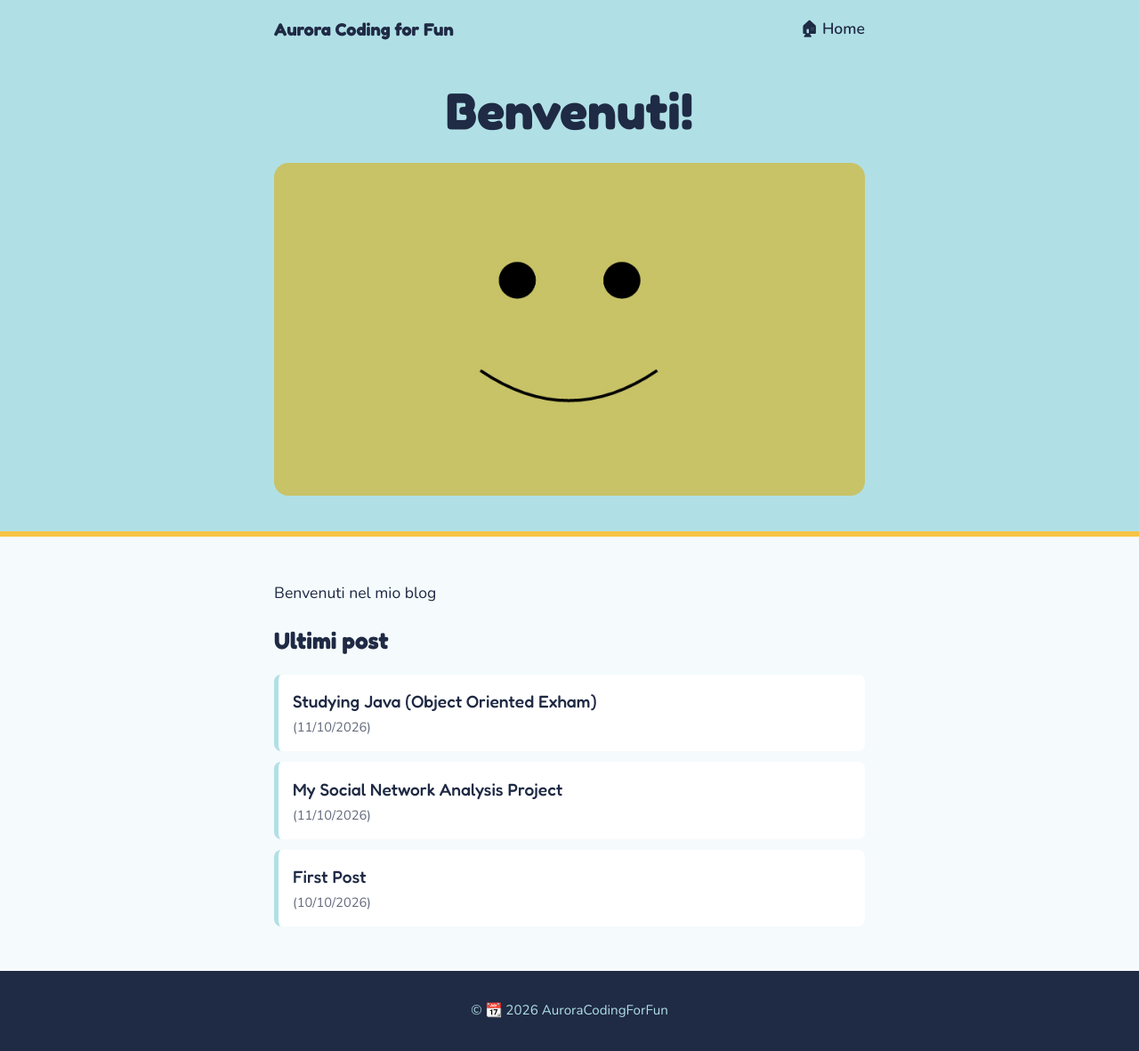
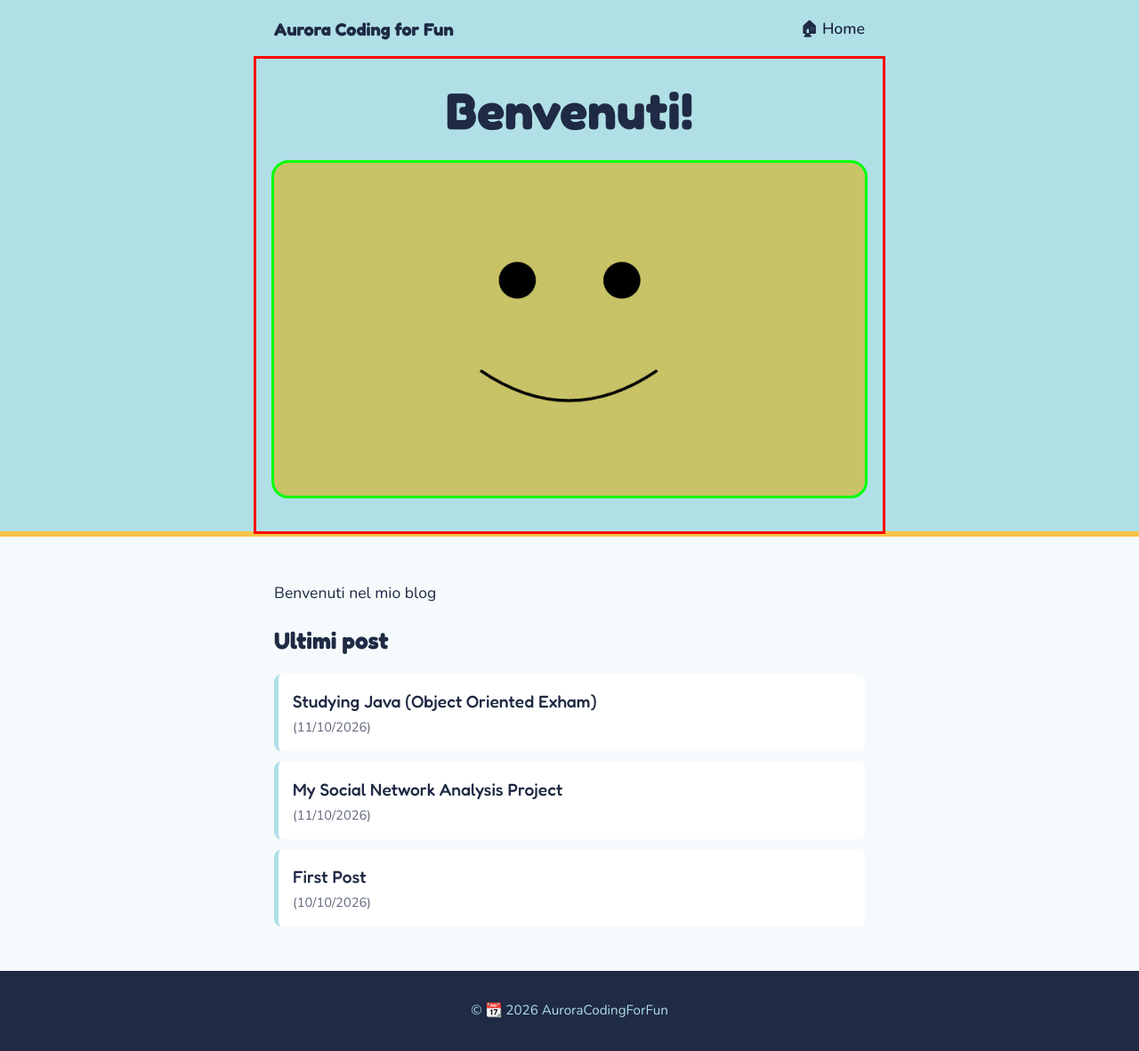
Before and after one commit to AuroraCodingForFun/BlogSite, a Jekyll site: the page built from index.md, in a window 1280 px wide. Shown: the whole page at 89% size. Built offline with Jekyll 4.4.1, drawn with Linux system fonts in a browser that asks for light colours.

Commit message:
Add outlines to hero class and its images

```diff
--- a/css/style.css
+++ b/css/style.css
@@ -151,3 +151,7 @@ footer {
 .center {
   text-align: center;
 }
+
+
+.hero { outline: 3px solid red; }
+.hero img { outline: 3px solid lime; }
```
